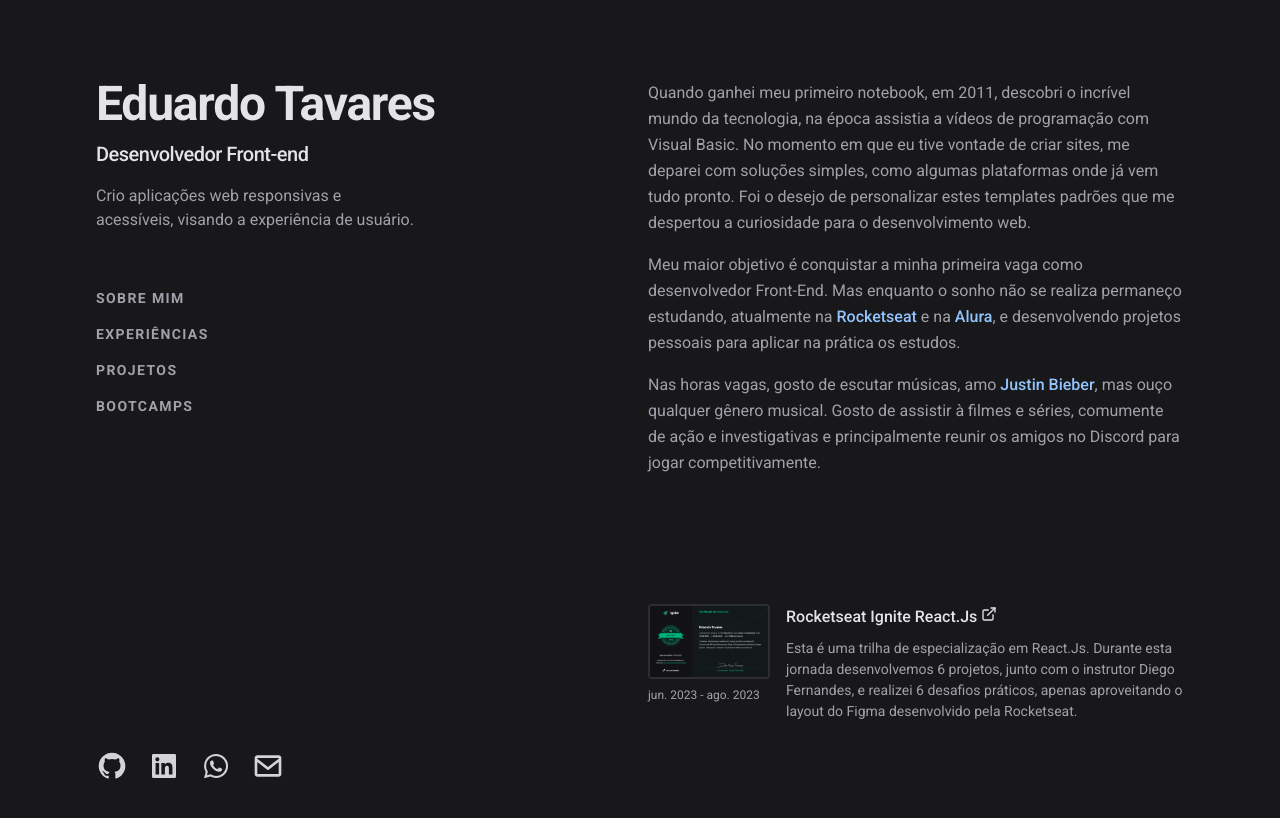
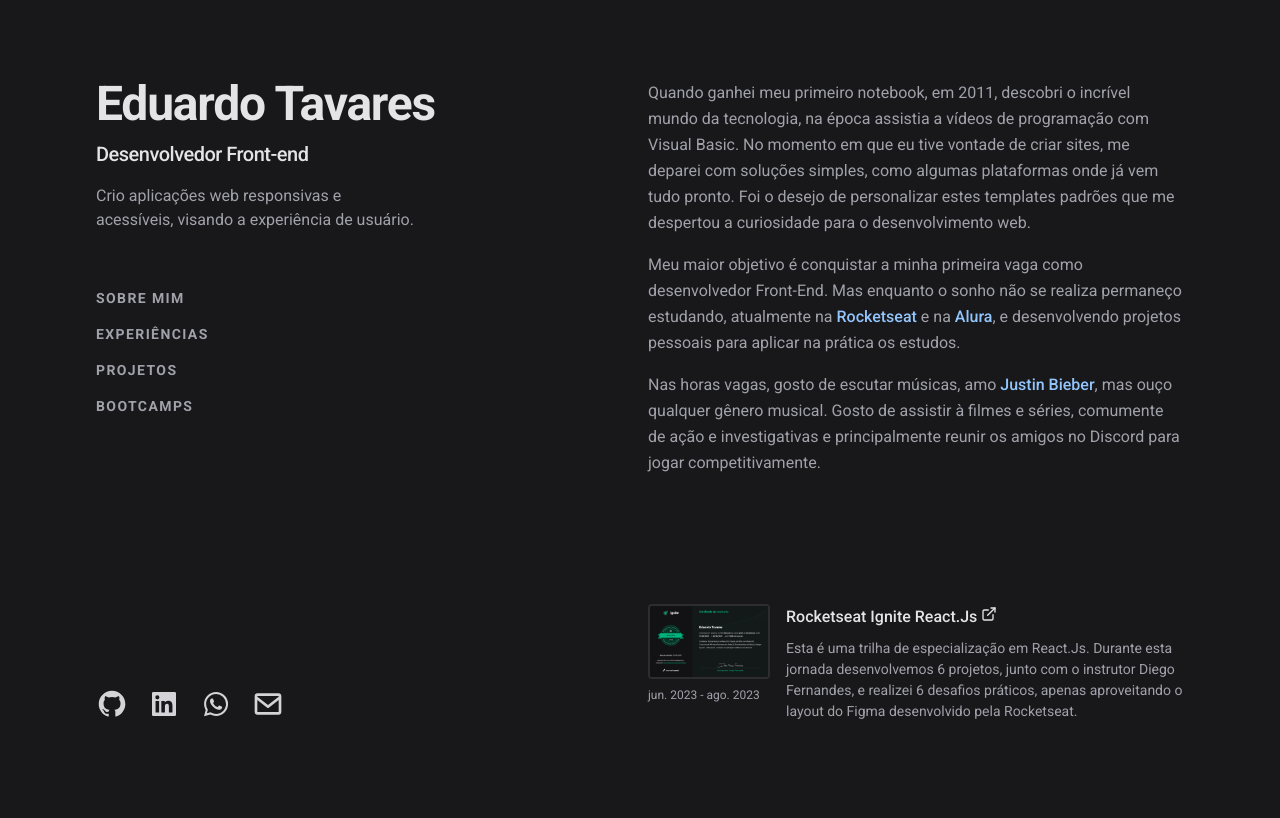
Before and after one commit to odudas/eduardotdev, a Next.js app: page / in a window 1280 px wide. Shown: the top 818 px of the page. Built offline with nearby package versions, Linux system fonts and the light colour scheme.

Commit message:
fix the header on the page

```diff
--- a/src/components/Header/SocialMedias/SocialMediaItem.tsx
+++ b/src/components/Header/SocialMedias/SocialMediaItem.tsx
@@ -17,7 +17,7 @@
         href={url}
         target="_blank"
         rel="noreferrer"
-        className="text-zinc-300 hover:text-zinc-100"
+        className="cursor-pointer text-zinc-300 hover:text-zinc-100"
       >
         <span className="sr-only">{alt}</span>
         <Icon className="h-8 w-8" />
--- a/src/components/Header/index.tsx
+++ b/src/components/Header/index.tsx
@@ -3,7 +3,7 @@
 
 export function Header() {
   return (
-    <header className="sticky flex min-h-screen w-1/2 flex-col justify-between py-20">
+    <header className="sticky top-0 flex max-h-screen w-1/2 flex-col justify-between py-20">
       <div>
         <h1 className="text-5xl font-bold tracking-tight text-zinc-200">
           Eduardo Tavares
```
